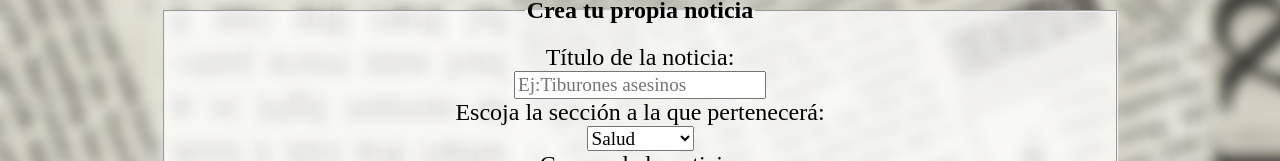
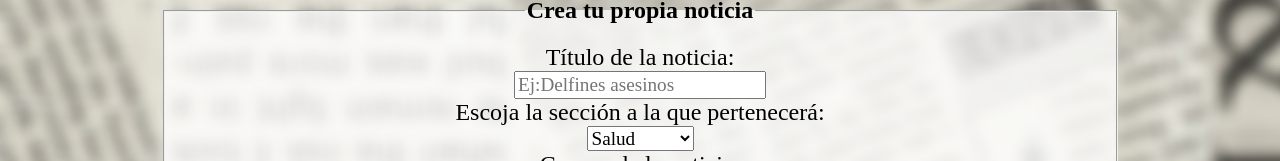
Before and after one commit to vaneebg/PROJECT-NEWS-REACT, a React (Create React App) app: page /form in a window 1280 px wide. Shown: the part 231-392 px from the top of the page. Built offline with nearby package versions, Linux system fonts and the light colour scheme; no server answers; a web font is replaced by a local one.

Commit message:
añadidos estilos a home iniciales

```diff
--- a/src/components/Form/Form.jsx
+++ b/src/components/Form/Form.jsx
@@ -61,7 +61,7 @@ const Form=()=>{
             <label htmlFor="title">Título de la noticia:</label><br/>
             <input id='title'className='input'
          type="text"
-         placeholder="Ej:Tiburones asesinos"
+         placeholder="Ej:Delfines asesinos"
          onChange={handleInputChange}
          value={data.title}
          name="title"
--- /dev/null
+++ b/src/components/Home/Home.scss
@@ -0,0 +1,9 @@
+.noticeInvent {
+    display: flex;
+    flex-direction: column;
+}
+
+.content {
+    display: flex;
+    justify-content: center;
+}
```
Also changed, not shown: src/components/Home/Home.jsx (+4 -3 lines).
